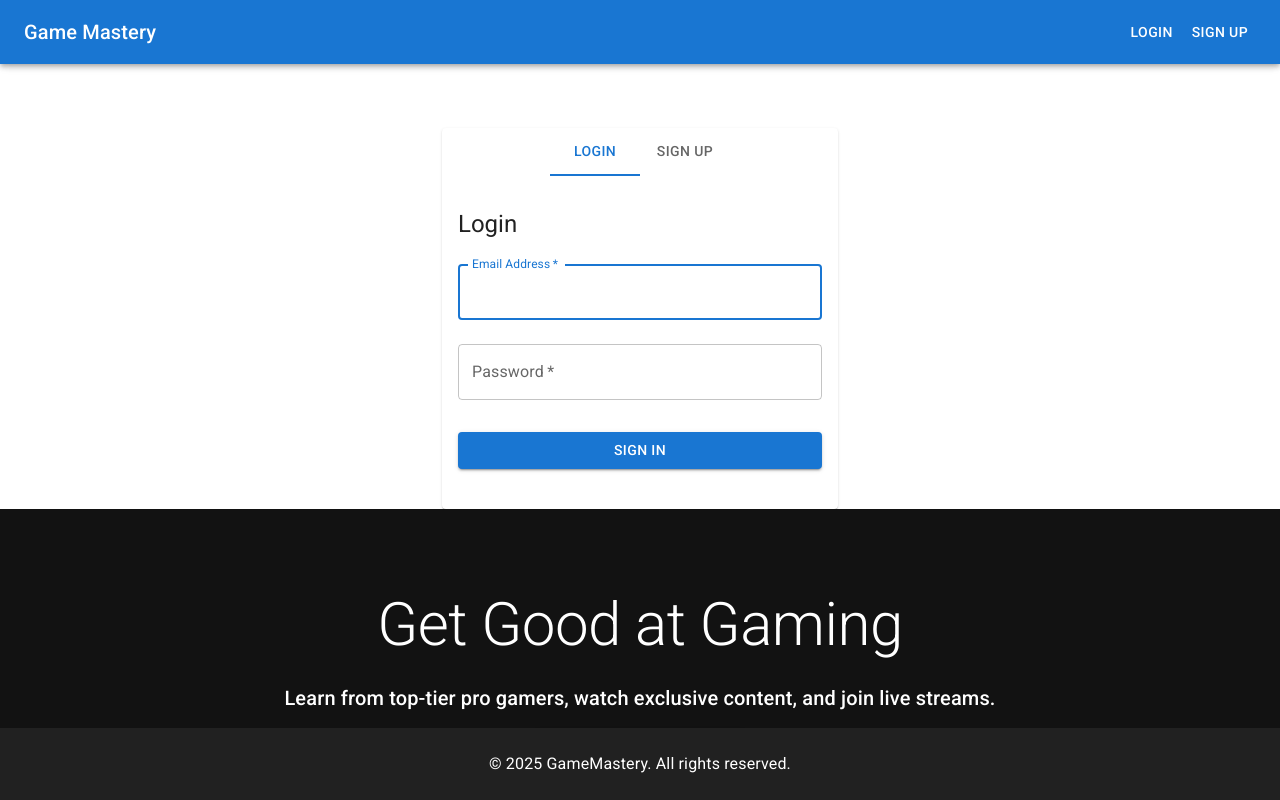
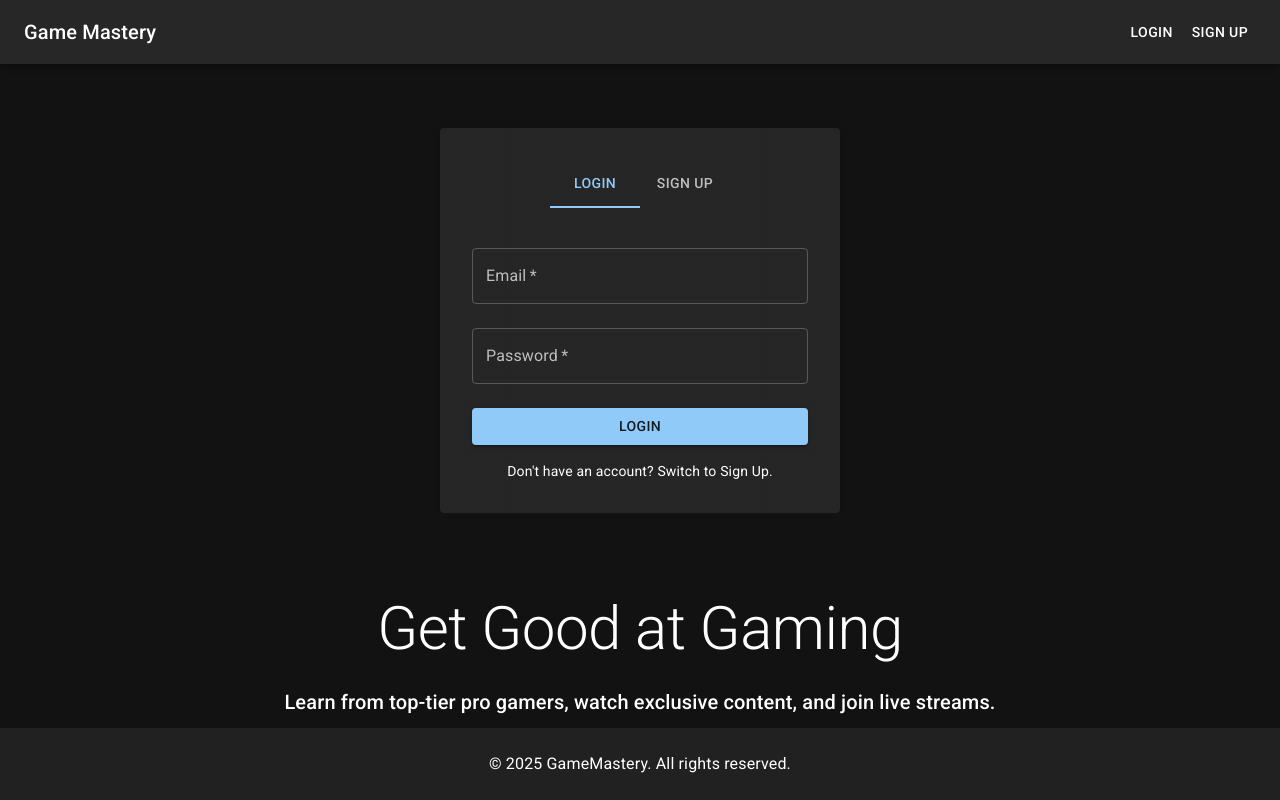
Before and after one commit to motionnblur/gamer-school, a Next.js app in the folder client/: page / in a window 1280 px wide. Built offline with nearby package versions, Linux system fonts and the light colour scheme.

Commit message:
Add dark theme

```diff
--- a/client/src/app/layout.tsx
+++ b/client/src/app/layout.tsx
@@ -1,6 +1,9 @@
+"use client";
+
 import type { Metadata } from "next";
 import { Roboto, Roboto_Mono } from "next/font/google";
 import "./globals.css";
+import { ThemeProvider, createTheme, CssBaseline } from "@mui/material";
 
 const roboto = Roboto({
   variable: "--font-roboto",
@@ -12,10 +15,17 @@ const robotoMono = Roboto_Mono({
   subsets: ["latin"],
 });
 
-export const metadata: Metadata = {
-  title: "Create Next App",
-  description: "Generated by create next app",
-};
+const darkTheme = createTheme({
+  palette: {
+    mode: "dark",
+    primary: {
+      main: "#90caf9",
+    },
+    secondary: {
+      main: "#f48fb1",
+    },
+  },
+});
 
 export default function RootLayout({
   children,
@@ -25,7 +35,10 @@ export default function RootLayout({
   return (
     <html lang="en">
       <body className={`${roboto.variable} ${robotoMono.variable}`}>
-        {children}
+        <ThemeProvider theme={darkTheme}>
+          <CssBaseline />
+          {children}
+        </ThemeProvider>
       </body>
     </html>
   );
--- a/client/src/components/LoginCard.tsx
+++ b/client/src/components/LoginCard.tsx
@@ -1,147 +1,96 @@
 import React, { useState } from "react";
-import Card from "@mui/material/Card";
-import CardContent from "@mui/material/CardContent";
-import TextField from "@mui/material/TextField";
-import Button from "@mui/material/Button";
-import Typography from "@mui/material/Typography";
-import { Container, Box, Tabs, Tab } from "@mui/material";
+import {
+  Box,
+  Tabs,
+  Tab,
+  TextField,
+  Button,
+  Typography,
+  Paper,
+} from "@mui/material";
 
-interface TabPanelProps {
-  children?: React.ReactNode;
-  index: number;
-  value: number;
+type AuthMode = "login" | "signup";
+
+const AuthForm: React.FC = () => {
+  const [mode, setMode] = useState<AuthMode>("login");
+  const [email, setEmail] = useState("");
+  const [password, setPassword] = useState("");
+  const [confirmPassword, setConfirmPassword] = useState("");
+
+  const handleSubmit = (e: React.FormEvent) => {
+    e.preventDefault();
+    if (mode === "signup" && password !== confirmPassword) {
+      alert("Passwords do not match!");
+      return;
     }
 
-function TabPanel(props: TabPanelProps) {
-  const { children, value, index, ...other } = props;
-
-  return (
-    <div
-      role="tabpanel"
-      hidden={value !== index}
-      id={`simple-tabpanel-${index}`}
-      aria-labelledby={`simple-tab-${index}`}
-      {...other}
-    >
-      {value === index && <Box sx={{ mt: 2 }}>{children}</Box>}
-    </div>
-  );
+    if (mode === "login") {
+      console.log("Logging in with:", { email, password });
+      // Add login API call here
+    } else {
+      console.log("Signing up with:", { email, password });
+      // Add sign-up API call here
     }
-
-interface A11yProps {
-  id: string;
-  "aria-controls": string;
-}
-
-function a11yProps(index: number): A11yProps {
-  return {
-    id: `simple-tab-${index}`,
-    "aria-controls": `simple-tabpanel-${index}`,
-  };
-}
-
-export default function LoginCard() {
-  const [value, setValue] = useState<number>(0);
-
-  const handleChange = (event: React.ChangeEvent<{}>, newValue: number) => {
-    setValue(newValue);
   };
 
   return (
-    <Container maxWidth="xs">
-      <Card sx={{ mt: 8 }}>
+    <Paper elevation={3} sx={{ p: 4, maxWidth: 400, mx: "auto", mt: 8 }}>
       <Tabs
-          value={value}
-          onChange={handleChange}
-          aria-label="login signup tabs"
+        value={mode}
+        onChange={(_, newValue) => setMode(newValue)}
         centered
+        textColor="primary"
+        indicatorColor="primary"
       >
-          <Tab label="Login" {...a11yProps(0)} />
-          <Tab label="Sign Up" {...a11yProps(1)} />
+        <Tab label="Login" value="login" />
+        <Tab label="Sign Up" value="signup" />
       </Tabs>
-        <CardContent>
-          <TabPanel value={value} index={0}>
-            <Typography variant="h5" component="div" gutterBottom>
-              Login
-            </Typography>
-            <Box component="form" noValidate sx={{ mt: 1 }}>
+
+      <Box component="form" onSubmit={handleSubmit} sx={{ mt: 3 }}>
         <TextField
+          fullWidth
+          required
+          label="Email"
+          type="email"
           margin="normal"
+          value={email}
+          onChange={(e) => setEmail(e.target.value)}
+        />
+
+        <TextField
+          fullWidth
           required
-                fullWidth
-                id="login-email"
-                label="Email Address"
-                name="email"
-                autoComplete="email"
-                autoFocus
-              />
-              <TextField
-                margin="normal"
-                required
-                fullWidth
-                name="password"
           label="Password"
           type="password"
-                id="login-password"
-                autoComplete="current-password"
+          margin="normal"
+          value={password}
+          onChange={(e) => setPassword(e.target.value)}
         />
-              <Button
-                type="submit"
+
+        {mode === "signup" && (
+          <TextField
             fullWidth
-                variant="contained"
-                sx={{ mt: 3, mb: 2 }}
-              >
-                Sign In
+            required
+            label="Confirm Password"
+            type="password"
+            margin="normal"
+            value={confirmPassword}
+            onChange={(e) => setConfirmPassword(e.target.value)}
+          />
+        )}
+
+        <Button fullWidth variant="contained" type="submit" sx={{ mt: 2 }}>
+          {mode === "login" ? "Login" : "Sign Up"}
         </Button>
       </Box>
-          </TabPanel>
-          <TabPanel value={value} index={1}>
-            <Typography variant="h5" component="div" gutterBottom>
-              Sign Up
+
+      <Typography variant="body2" align="center" sx={{ mt: 2 }}>
+        {mode === "login"
+          ? "Don't have an account? Switch to Sign Up."
+          : "Already have an account? Switch to Login."}
       </Typography>
-            <Box component="form" noValidate sx={{ mt: 1 }}>
-              <TextField
-                margin="normal"
-                required
-                fullWidth
-                id="signup-email"
-                label="Email Address"
-                name="email"
-                autoComplete="email"
-                autoFocus
-              />
-              <TextField
-                margin="normal"
-                required
-                fullWidth
-                name="password"
-                label="Password"
-                type="password"
-                id="signup-password"
-                autoComplete="new-password"
-              />
-              <TextField
-                margin="normal"
-                required
-                fullWidth
-                name="confirmPassword"
-                label="Confirm Password"
-                type="password"
-                id="confirm-password"
-                autoComplete="new-password"
-              />
-              <Button
-                type="submit"
-                fullWidth
-                variant="contained"
-                sx={{ mt: 3, mb: 2 }}
-              >
-                Sign Up
-              </Button>
-            </Box>
-          </TabPanel>
-        </CardContent>
-      </Card>
-    </Container>
+    </Paper>
   );
-}
+};
+
+export default AuthForm;
```
Lines whose indentation alone changed are shown as unchanged.
